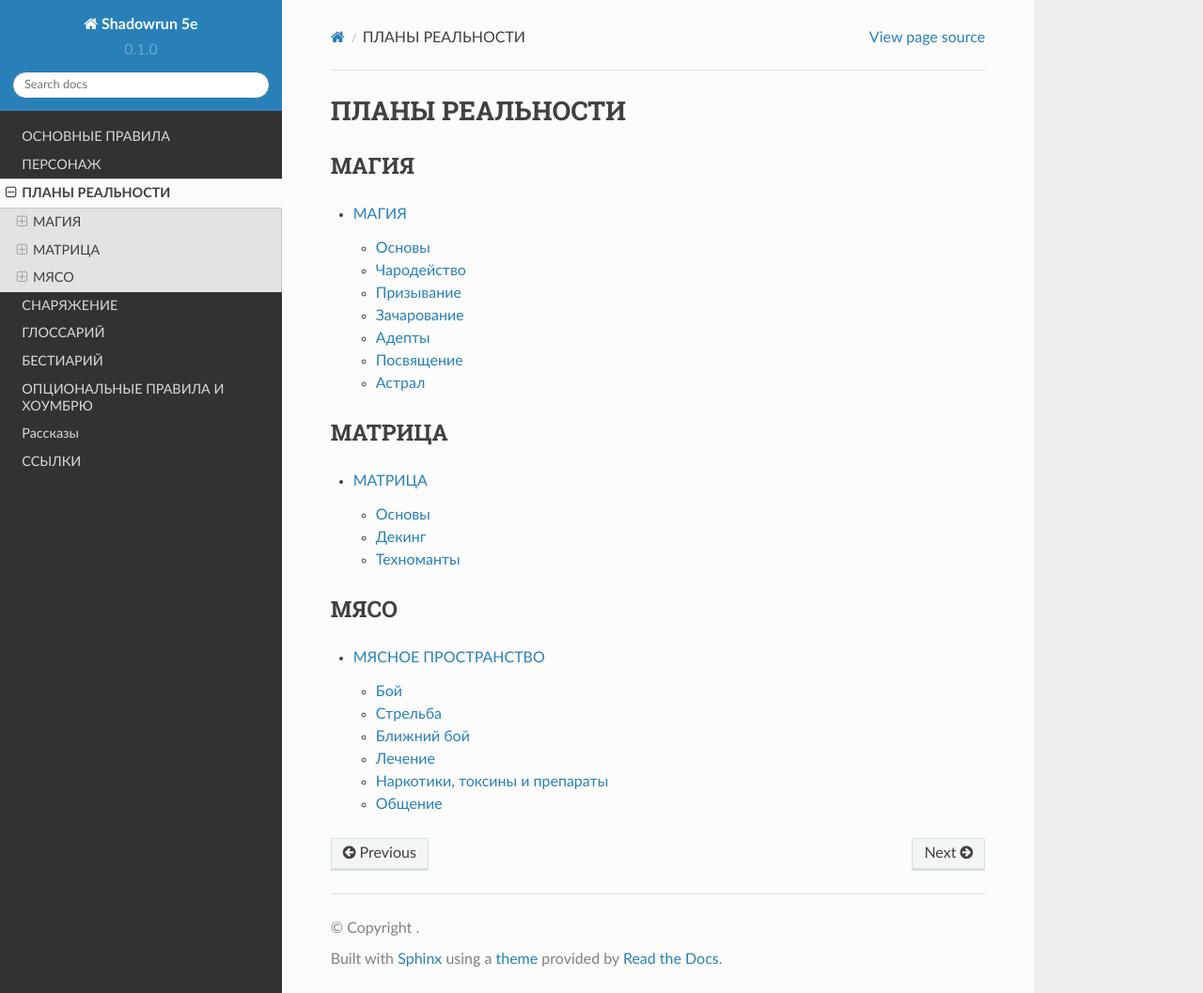
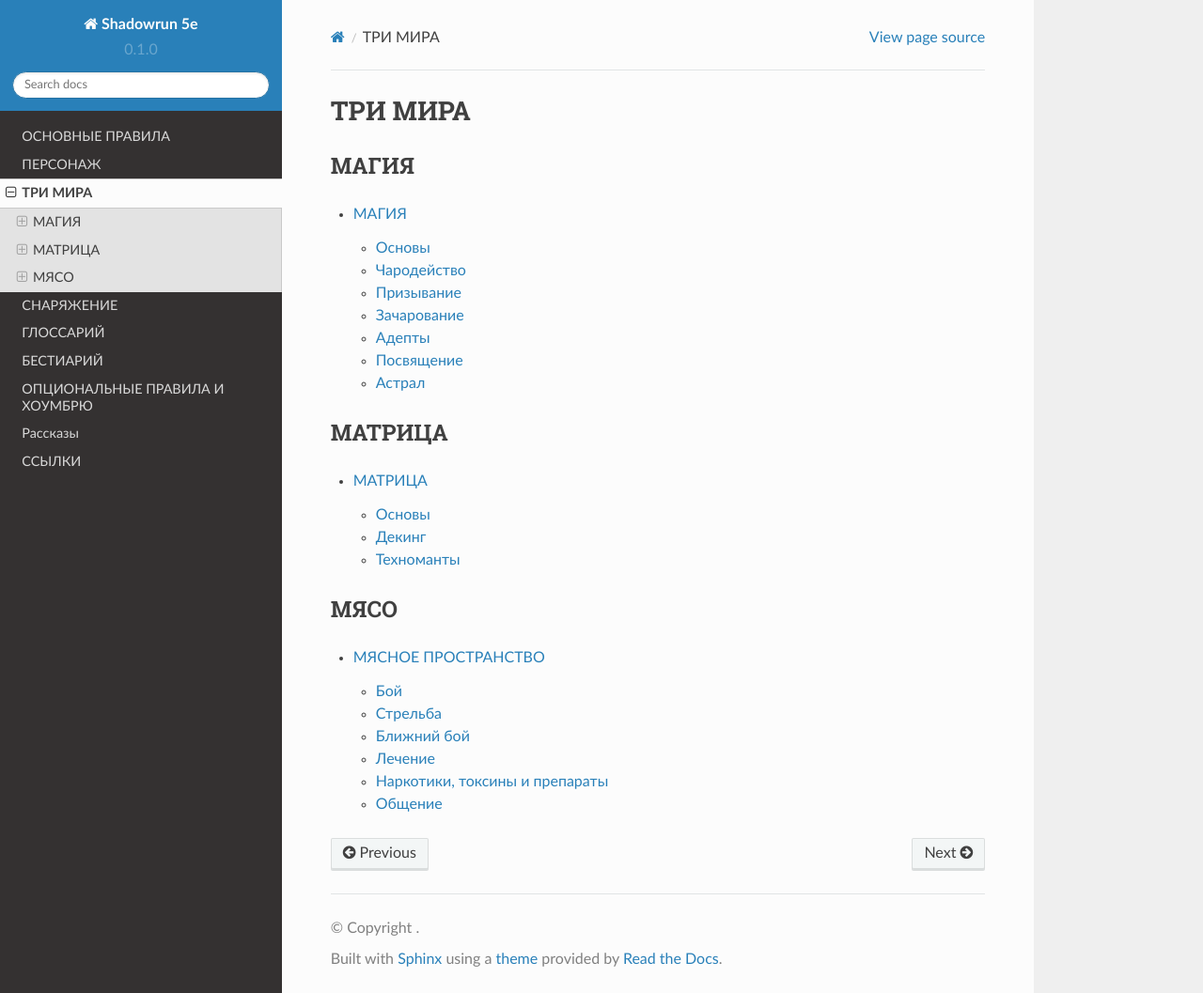
Before and after one commit to Ashokasundari/sr5e-docs, a Sphinx documentation site: the page built from docs/source/dimensions/index.rst, in a window 1280 px wide and 1057 px high. Shown: the whole window at 94% size. Built offline with Sphinx 7.4.7 and the Read the Docs theme 2.0.0, drawn with Linux system fonts in a browser that asks for light colours.

Commit message:
Сменил название

```diff
--- a/docs/source/dimensions/index.rst
+++ b/docs/source/dimensions/index.rst
@@ -1,4 +1,4 @@
-ПЛАНЫ РЕАЛЬНОСТИ
+ТРИ МИРА
 ########################################################################################################################
 
 
```
